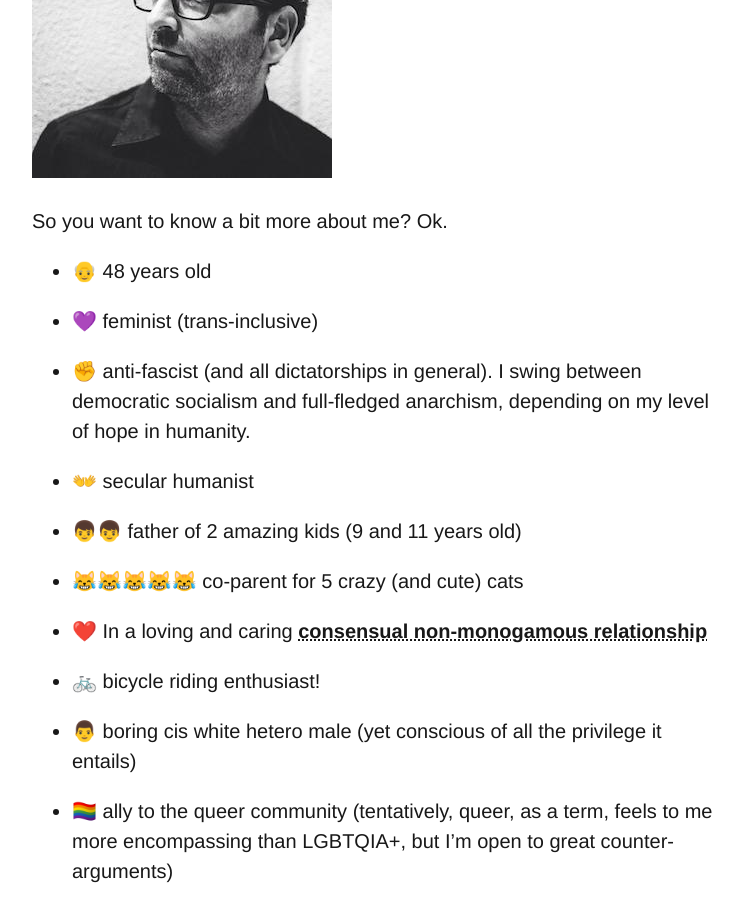
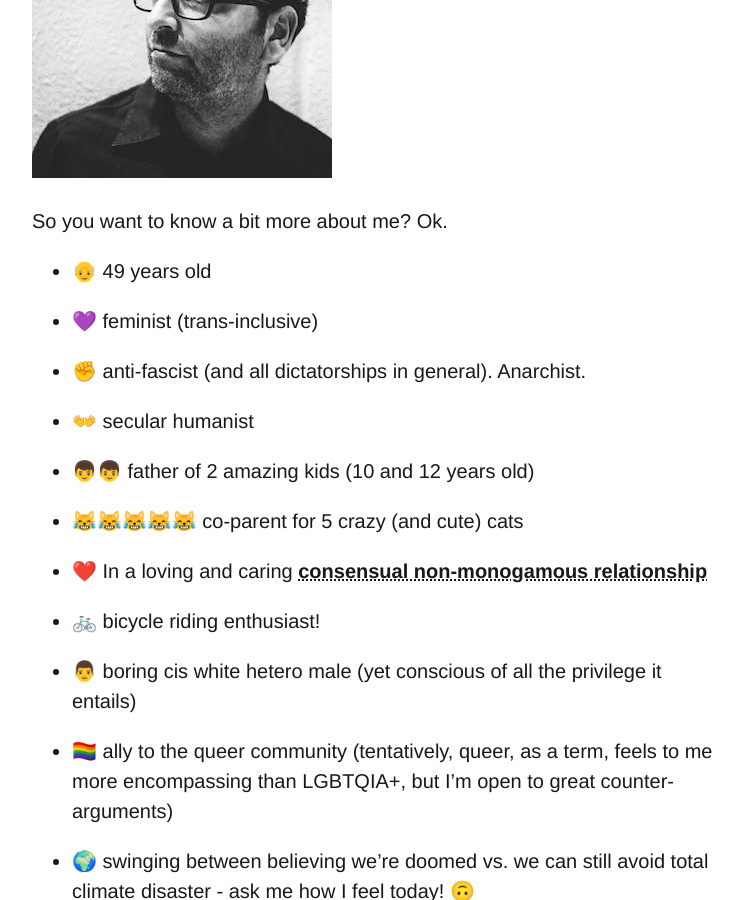
Before and after one commit to pedro-homero/pedro-homero.github.io, a Jekyll site: the page built from bio.markdown, in a window 1280 px wide and 900 px high, scrolled down 551 px. Shown: the whole window, without its empty margins (112-855 px from the left). Built offline with Jekyll 4.4.1, drawn with Linux system fonts in a browser that asks for light colours; emoji names are drawn with the system emoji font.

Commit message:
Update bio.markdown
New age (and new age of kids)

```diff
--- a/bio.markdown
+++ b/bio.markdown
@@ -8,15 +8,15 @@ permalink: /bio/
 
 So you want to know a bit more about me? Ok.
 
-* :older_man: 48 years old
+* :older_man: 49 years old
 
 * :purple_heart: feminist (trans-inclusive)
 
-* :fist: anti-fascist (and all dictatorships in general). I swing between democratic socialism and full-fledged anarchism, depending on my level of hope in humanity.
+* :fist: anti-fascist (and all dictatorships in general). Anarchist.
 
 * :open_hands: secular humanist
 
-* :boy::boy: father of 2 amazing kids (9 and 11 years old)
+* :boy::boy: father of 2 amazing kids (10 and 12 years old)
 
 * :joy_cat::joy_cat::joy_cat::joy_cat::joy_cat: co-parent for 5 crazy (and cute) cats
 
```
